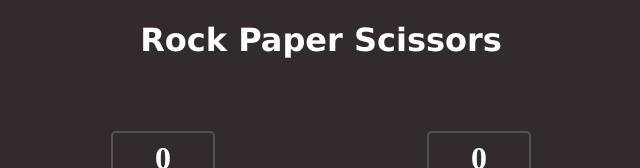
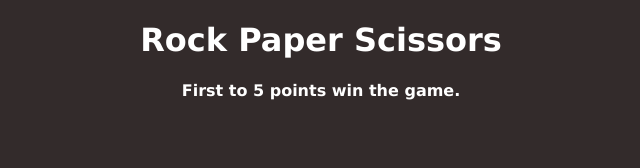
Before and after one commit to Unox-ui/rps, a plain HTML site: page index.html in a window 1280 px wide. Shown: the top 168 px of the page, without its empty margins (319-959 px from the left). Drawn offline with Linux system fonts and the light colour scheme.

Commit message:
add rule

```diff
--- a/index.html
+++ b/index.html
@@ -8,6 +8,7 @@
     <body class='site'>
         <header>
             <h1>Rock Paper Scissors</h1>
+            <h4>First to 5 points win the game.</h5>
             <ul class="container-menu">
                 <li id= "user-score" class="score">0</li>
                 <li id="computer-score" class="score">0</li>
--- a/style.css
+++ b/style.css
@@ -2,7 +2,7 @@ body{
     background-color: #332b2b;
 }
 
-h1{
+h1,h4{
     text-align: center;
     color: white;
     font-family: Verdana, Geneva, Tahoma, sans-serif;
```
